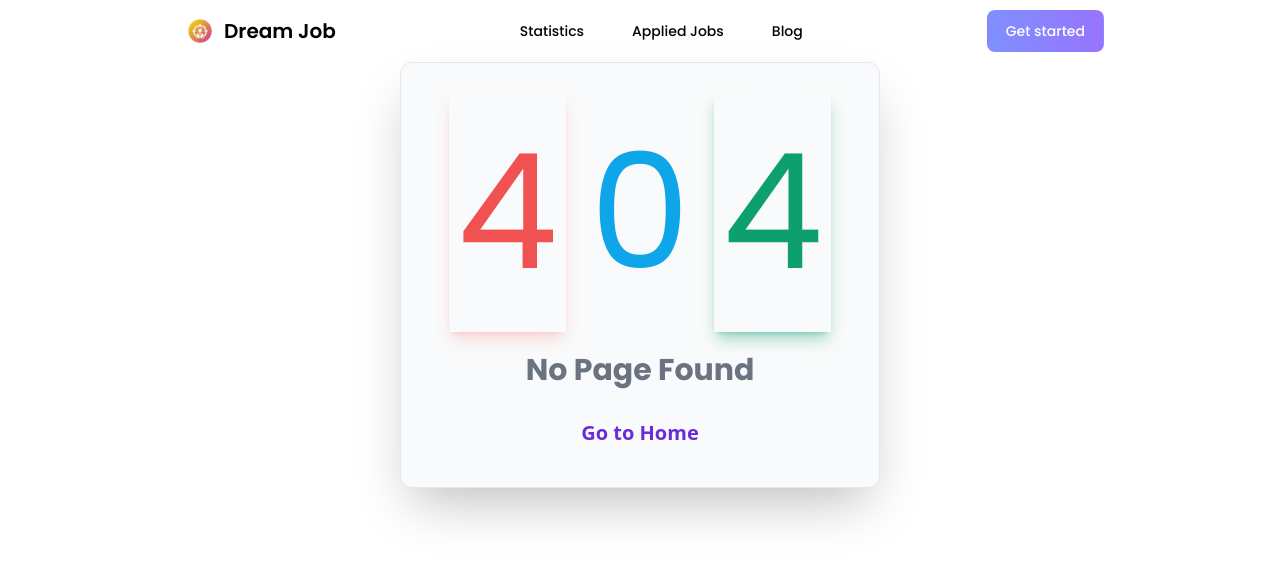
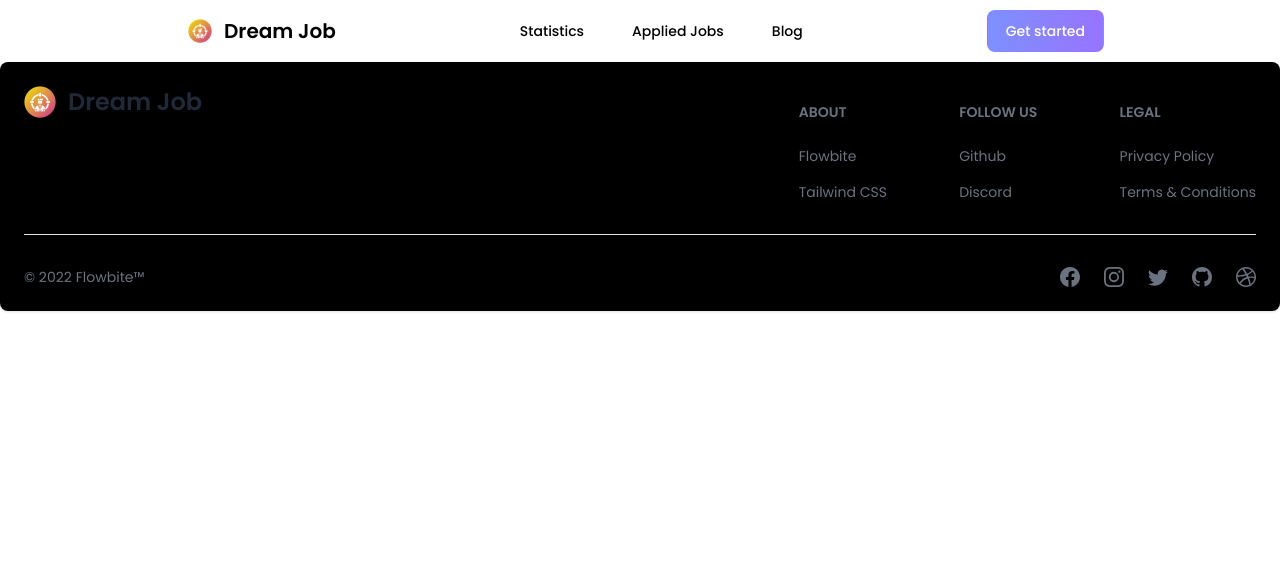
Before and after one commit to mh-miyad/-Assigment-9, a React (Vite) app: page /details/1 in a window 1280 px wide. Before the commit this address had no page. Shown: the top 562 px of the page. Built offline with nearby package versions, Linux system fonts and the light colour scheme.

Commit message:
add utilities file and add footer

```diff
--- a/src/App.jsx
+++ b/src/App.jsx
@@ -2,6 +2,7 @@ import React from "react";
 
 import { Outlet } from "react-router-dom";
 import NavbarComponent from "./Component/nav/NavbarComponent";
+import FooterCom from "./Component/FooterCom";
 
 const App = () => {
   return (
@@ -9,6 +10,9 @@ const App = () => {
       <NavbarComponent />
 
       <Outlet />
+      <div className="mt-auto ">
+      <FooterCom/>
+      </div>
     </div>
   );
 };
--- a/src/Component/CartComponent.jsx
+++ b/src/Component/CartComponent.jsx
@@ -2,8 +2,9 @@ import React from 'react'
 import ButtonCom from './ButtonCom'
 import logo from '../assets/img/Location Icon.png'
 import { Button } from 'flowbite-react'
+import { Link } from 'react-router-dom'
 
-const CartComponent = ({jobTitle,img,location ,place ,salry,remote}) => {
+const CartComponent = ({jobTitle,img,location ,place ,salry,remote , data , eventHandler}) => {
   return (
     <div className='mx-5'>
          <div className='container mx-auto '>
@@ -21,7 +22,7 @@ const CartComponent = ({jobTitle,img,location ,place ,salry,remote}) => {
               <p> {place} </p>
               <p>  $ salary:{salry} </p>
             </div>
-            <Button className='bg-btn '> View Details </Button>
+            <Button className='bg-btn ' onClick={()=>eventHandler(data)}> <Link to={`details/${data}`}>View Details</Link> </Button>
                 </div>
 
 
--- /dev/null
+++ b/src/Component/FooterCom.jsx
@@ -0,0 +1,91 @@
+import { Footer } from 'flowbite-react'
+import React from 'react'
+import {BsFacebook ,BsInstagram,BsDribbble,BsTwitter,BsGithub} from 'react-icons/bs'
+import Logo from "../assets/img/head-hunting.png"
+const FooterCom = () => {
+  return (
+    <div>
+        <Footer container={true} className='bg-black'>
+  <div className="w-full">
+    <div className="grid w-full justify-between sm:flex sm:justify-between md:flex md:grid-cols-1">
+      <div>
+        <Footer.Brand
+          href="/"
+          src={Logo}
+
+          name=" Dream Job"
+        />
+      </div>
+      <div className="grid grid-cols-2 gap-8 sm:mt-4 sm:grid-cols-3 sm:gap-6">
+        <div>
+          <Footer.Title title="about" />
+          <Footer.LinkGroup col={true}>
+            <Footer.Link href="#">
+              Flowbite
+            </Footer.Link>
+            <Footer.Link href="#">
+              Tailwind CSS
+            </Footer.Link>
+          </Footer.LinkGroup>
+        </div>
+        <div>
+          <Footer.Title title="Follow us" />
+          <Footer.LinkGroup col={true}>
+            <Footer.Link href="#">
+              Github
+            </Footer.Link>
+            <Footer.Link href="#">
+              Discord
+            </Footer.Link>
+          </Footer.LinkGroup>
+        </div>
+        <div>
+          <Footer.Title title="Legal" />
+          <Footer.LinkGroup col={true}>
+            <Footer.Link href="#">
+              Privacy Policy
+            </Footer.Link>
+            <Footer.Link href="#">
+              Terms & Conditions
+            </Footer.Link>
+          </Footer.LinkGroup>
+        </div>
+      </div>
+    </div>
+    <Footer.Divider />
+    <div className="w-full sm:flex sm:items-center sm:justify-between">
+      <Footer.Copyright
+        href="#"
+        by="Flowbite™"
+        year={2022}
+      />
+      <div className="mt-4 flex space-x-6 sm:mt-0 sm:justify-center">
+        <Footer.Icon
+          href="#"
+          icon={BsFacebook}
+        />
+        <Footer.Icon
+          href="#"
+          icon={BsInstagram}
+        />
+        <Footer.Icon
+          href="#"
+          icon={BsTwitter}
+        />
+        <Footer.Icon
+          href="#"
+          icon={BsGithub}
+        />
+        <Footer.Icon
+          href="#"
+          icon={BsDribbble}
+        />
+      </div>
+    </div>
+  </div>
+</Footer>
+    </div>
+  )
+}
+
+export default FooterCom
--- /dev/null
+++ b/src/Page/Details.jsx
@@ -0,0 +1,26 @@
+import React, { useState } from 'react'
+import { useLoaderData } from 'react-router-dom'
+import data from '../Data/jobs.json'
+
+const Details = () => {
+
+    const jobsId = useLoaderData()
+
+    const userId = parseInt(jobsId)
+
+    console.log(userId);
+
+    const existingData = data.find((ele) => ele.id === userId)
+
+
+
+    return (
+        <div>
+            <div>
+
+            </div>
+        </div>
+    )
+}
+
+export default Details
--- a/src/Page/Home.jsx
+++ b/src/Page/Home.jsx
@@ -6,6 +6,10 @@ import CartComponent from '../Component/CartComponent'
 const Home = () => {
 
   const [ showMore , setShowMore] = useState(false)
+  const eventHandler = (id)=>{
+
+    alert(id)
+  }
   const toggleShowMore = () => {
     setShowMore(!showMore);
   };
@@ -21,8 +25,8 @@ const Home = () => {
    <div className='text-center'>
    <div className=' grid grid-cols-1 md:grid-cols-2 text-start'>
 
-        { visibleData.map((ele)=><CartComponent img={ele.company_logo} jobTitle={ele.job_title} location={ele.fulltime_or_parttime}
-        remote={ele.remote_or_onsite} salry={ele.salary} place={ele.location}/>)}
+        { visibleData.map((ele)=><CartComponent key={ele.id} img={ele.company_logo} jobTitle={ele.job_title} location={ele.fulltime_or_parttime}
+        remote={ele.remote_or_onsite} salry={ele.salary} place={ele.location} data={ele.id} eventHandler={eventHandler}/>)}
         </div>
         <button
           onClick={toggleShowMore}
--- /dev/null
+++ b/src/Utiliries/Getdata.js
@@ -0,0 +1,44 @@
+const setToLocal = (id, name ,price ,img) => {
+    // Retrieve the existing array from local storage
+    const existingItemsStr = localStorage.getItem("myObj");
+    let existingItems = [];
+
+    if (existingItemsStr) {
+      existingItems = JSON.parse(existingItemsStr);
+    }
+
+    // Find the item in the array, if it exists
+    const existingItem = existingItems.find(item => item.id === id);
+
+    if (existingItem) {
+      // If the item already exists, increment its quantity
+      existingItem.quantity += 1;
+    } else {
+      // Otherwise, add a new item with quantity 1
+      existingItems.push({ id, name,price ,img, quantity: 1 });
+    }
+
+    // Store the updated array back in local storage
+    const updatedItemsStr = JSON.stringify(existingItems);
+    localStorage.setItem("myObj", updatedItemsStr);
+  };
+
+
+  const getFromLocal = () => {
+    const existingItemsStr = localStorage.getItem("myObj");
+
+    if (existingItemsStr) {
+      const existingItems = JSON.parse(existingItemsStr);
+      return existingItems;
+    } else {
+      return [];
+    }
+  };
+
+
+   const removeItem  = () =>{
+
+    localStorage.removeItem("myObj");
+   }
+
+  export { setToLocal, getFromLocal };
--- a/src/main.jsx
+++ b/src/main.jsx
@@ -1,6 +1,7 @@
 import React from 'react'
 import ReactDOM from 'react-dom/client'
 import App from './App'
+import data from './Data/jobs.json'
 import './index.css'
 import {
   createBrowserRouter,
@@ -11,6 +12,7 @@ import Blog from './Page/Blog';
 import Satistic from './Page/Satistic';
 import ErorrPage from './Page/ErorrPage';
 import AppliedJobs from './Page/AppliedJobs';
+import Details from './Page/Details';
 
 const router = createBrowserRouter([
   {
@@ -20,6 +22,11 @@ const router = createBrowserRouter([
       {
         path: "/",
         element: <Home />,
+      },
+      {
+        path: "details/:detailsId",
+        element: <Details />,
+        loader:({params})=>  params.detailsId,
       },
       {
         path: "/applied-Jobs",
```
Also changed, not shown: src/assets/img/head-hunting.png (added).
